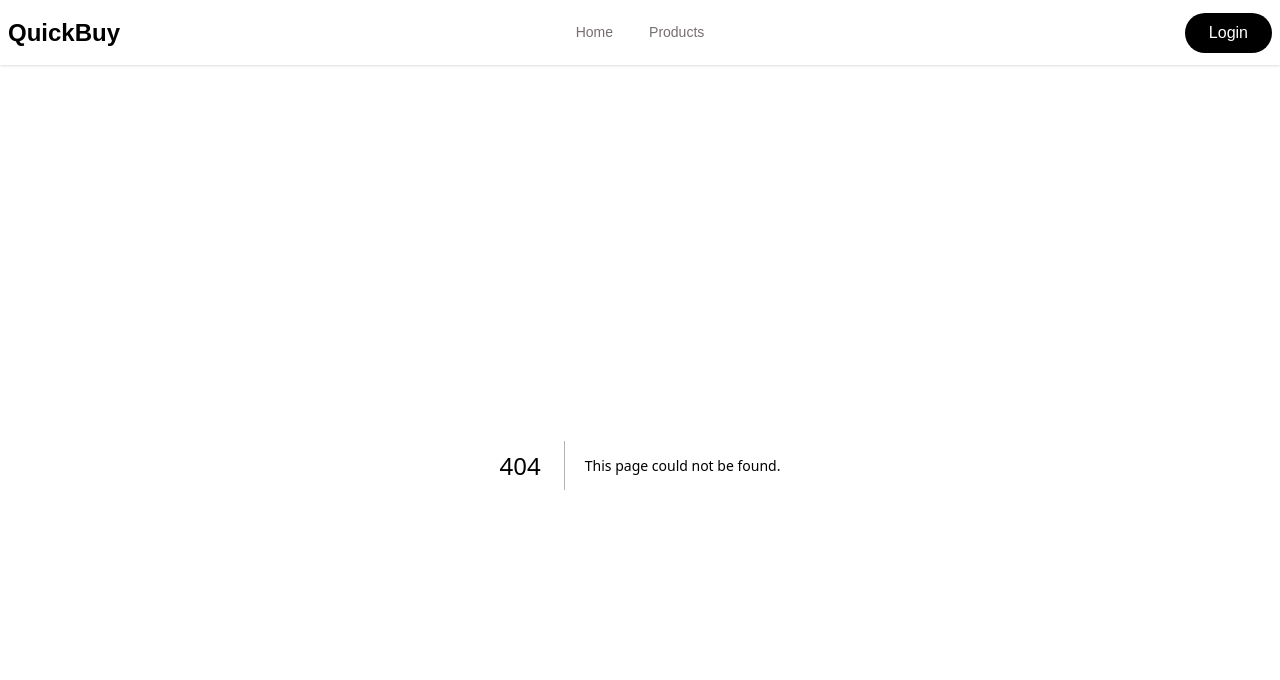
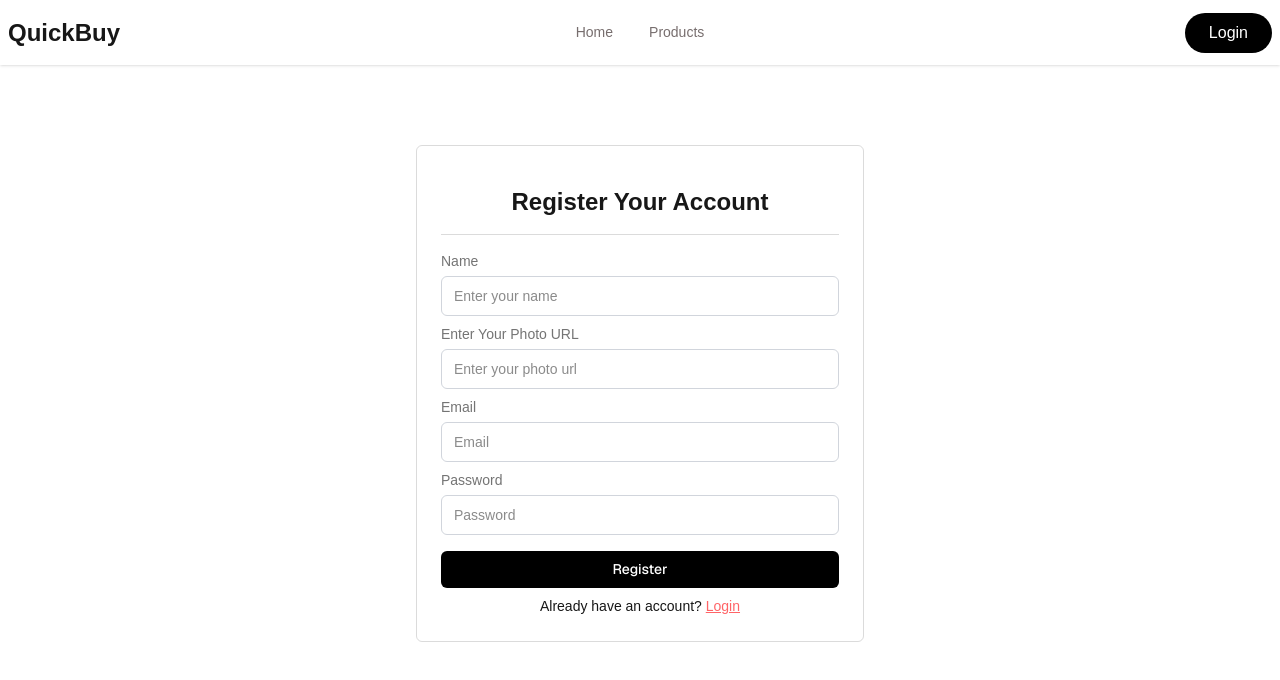
Before and after one commit to noob-ubaid/QuickBuy, a Next.js app: page /register in a window 1280 px wide. Before the commit this address had no page. Shown: the top 680 px of the page. Built offline with nearby package versions, Linux system fonts and the light colour scheme.

Commit message:
added login and register component

```diff
--- a/app/components/Navbar/Navbar.jsx
+++ b/app/components/Navbar/Navbar.jsx
@@ -2,7 +2,7 @@
 import Link from "next/link";
 import { usePathname } from "next/navigation";
 import React from "react";
-import Login from "@/app/login/Login";
+import Login from "@/app/login/page";
 const Navbar = () => {
   const pathname = usePathname();
 
@@ -11,7 +11,7 @@ const Navbar = () => {
     { id: 2, name: "Products", pathname: "/products" },
   ];
   return (
-    <div className="bg-base-100 shadow-sm ">
+    <div className=" shadow-sm ">
       <div className="max-w-[1500px] mx-auto">
         <div className="navbar">
           <div className="navbar-start">
@@ -37,7 +37,7 @@ const Navbar = () => {
               </div>
               <ul
                 tabIndex={0}
-                className="menu menu-sm dropdown-content flex flex-col  gap-4 bg-gray-300 rounded-box z-10 mt-3 w-52 p-2 shadow"
+                className="menu menu-sm dropdown-content flex flex-col  gap-4  rounded-box z-10 mt-3 w-52 p-2 shadow"
               >
                 {navLinks.map((link) => (
                   <li key={link.id}>
--- a/app/login/Login.jsx
+++ /dev/null
@@ -1,10 +0,0 @@
-import React from 'react';
-import { useSession, signIn, signOut } from "next-auth/react"
-
-const Login = () => {
-    return (
-        <button onClick={()=> signIn()}>Login</button>
-    );
-};
-
-export default Login;
--- /dev/null
+++ b/app/login/page.jsx
@@ -0,0 +1,58 @@
+import Link from "next/link";
+import React from "react";
+
+const Login = () => {
+  return (
+    <div className="max-w-[1600px] mx-auto px-4 md:px-0">
+      <div className="flex items-center justify-center my-20">
+        <div className="card-body dark:bg-white max-w-md border border-[#0F0F0F26] rounded-md">
+          <h2 className="text-2xl font-semibold mt-4 mb-2 border-b border-b-[#0F0F0F26] pb-4 text-center">
+            Login Your Account
+          </h2>
+          <form >
+            <label className="label text-[14px] font-medium mb-1">Email</label>
+            <input
+              type="email"
+
+              className="input w-full border border-gray-300 rounded-md mb-2"
+              placeholder="Email"
+            />
+
+
+            <label className="label text-[14px] font-medium mb-1">
+              Password
+            </label>
+            <input
+              type="password"
+
+              className="input w-full border border-gray-300 rounded-md"
+              placeholder="Password"
+            />
+
+
+            <div className="mt-2 flex justify-between">
+              <label className="flex items-center gap-2">
+                <input type="checkbox" />
+                Remember me
+              </label>
+              <a className="link link-hover">Forgot password?</a>
+            </div>
+
+            <button type="submit" className="bg-black text-white font-sans font-medium py-2 rounded-md mt-4 w-full">
+              Login
+            </button>
+
+            <p className="text-center text-[14px] mt-2 font-medium">
+              Don't have an account?{" "}
+              <Link href="/register" className="text-red-400 underline">
+                Register
+              </Link>
+            </p>
+          </form>
+        </div>
+      </div>
+    </div>
+  );
+};
+
+export default Login;
--- /dev/null
+++ b/app/register/page.jsx
@@ -0,0 +1,64 @@
+import Link from "next/link";
+import React from "react";
+
+const page = () => {
+  return (
+    <div className="my-20  px-4 md:px-0">
+      <div className="flex items-center justify-center">
+        <div className="card-body max-w-md border dark:bg-white border-[#0F0F0F26] rounded-md">
+          <h2 className="text-2xl font-semibold mt-4 mb-2 border-b border-b-[#0F0F0F26] pb-4 text-center">
+            Register Your Account
+          </h2>
+
+          <form>
+            <label className="label text-[14px] font-medium mb-1">Name</label>
+            <input
+              type="text"
+              className="input w-full border border-gray-300 rounded-md"
+              placeholder="Enter your name "
+            />
+
+            <label className="label text-[14px] mt-2 font-medium mb-1">
+              Enter Your Photo URL
+            </label>
+            <input
+              type="text"
+              placeholder="Enter your photo url"
+              className="input w-full border border-gray-300 rounded-md"
+            />
+
+            <label className="label text-[14px] mt-2 font-medium mb-1">
+              Email
+            </label>
+            <input type="email" className="input w-full border border-gray-300 rounded-md" placeholder="Email" />
+
+            <label className="label text-[14px] mt-2 font-medium mb-1">
+              Password
+            </label>
+            <input
+              type="password"
+              className="input w-full border border-gray-300 rounded-md"
+              placeholder="Password"
+            />
+
+            <button
+              type="submit"
+              className="bg-black text-white font-sans font-medium py-2 rounded-md mt-4 w-full"
+            >
+              Register
+            </button>
+
+            <p className="text-center text-[14px] mt-2 font-medium">
+              Already have an account?{" "}
+              <Link href="/login" className="text-red-400 underline">
+                Login
+              </Link>
+            </p>
+          </form>
+        </div>
+      </div>
+    </div>
+  );
+};
+
+export default page;
```
